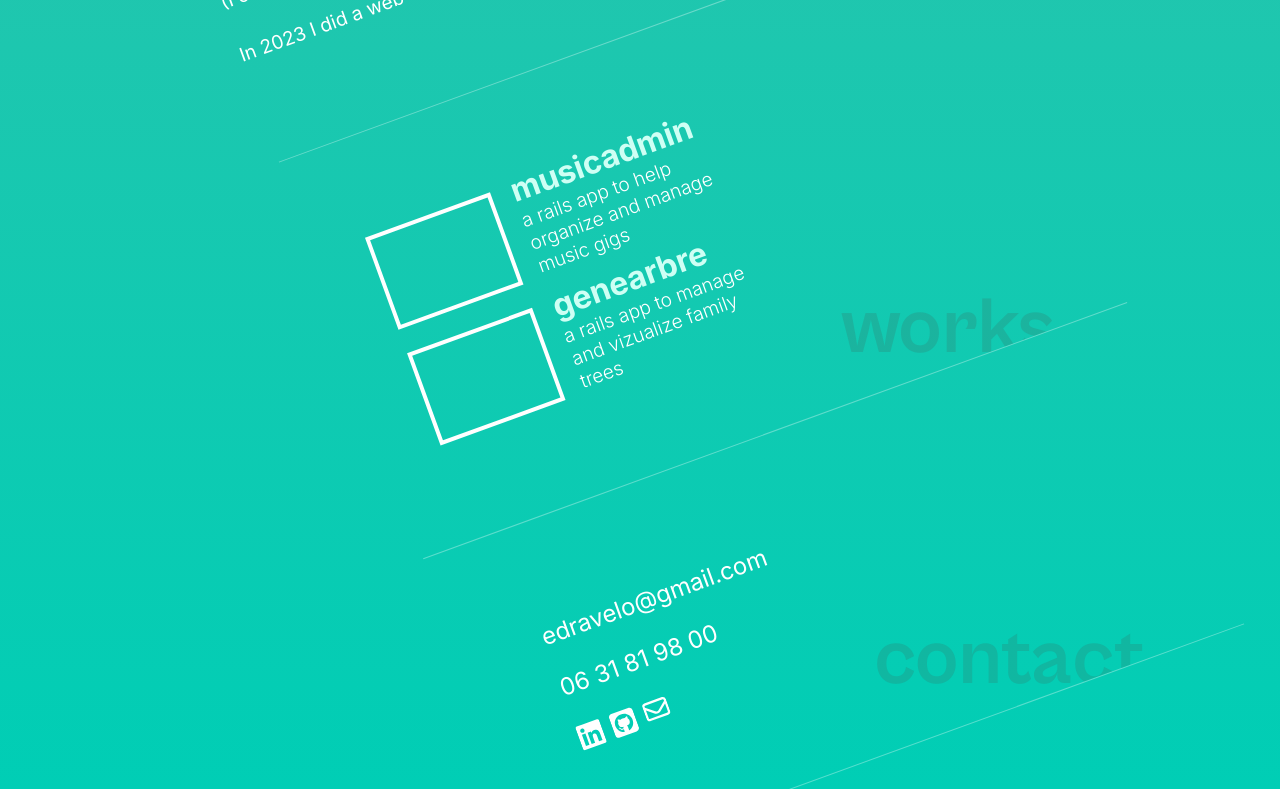
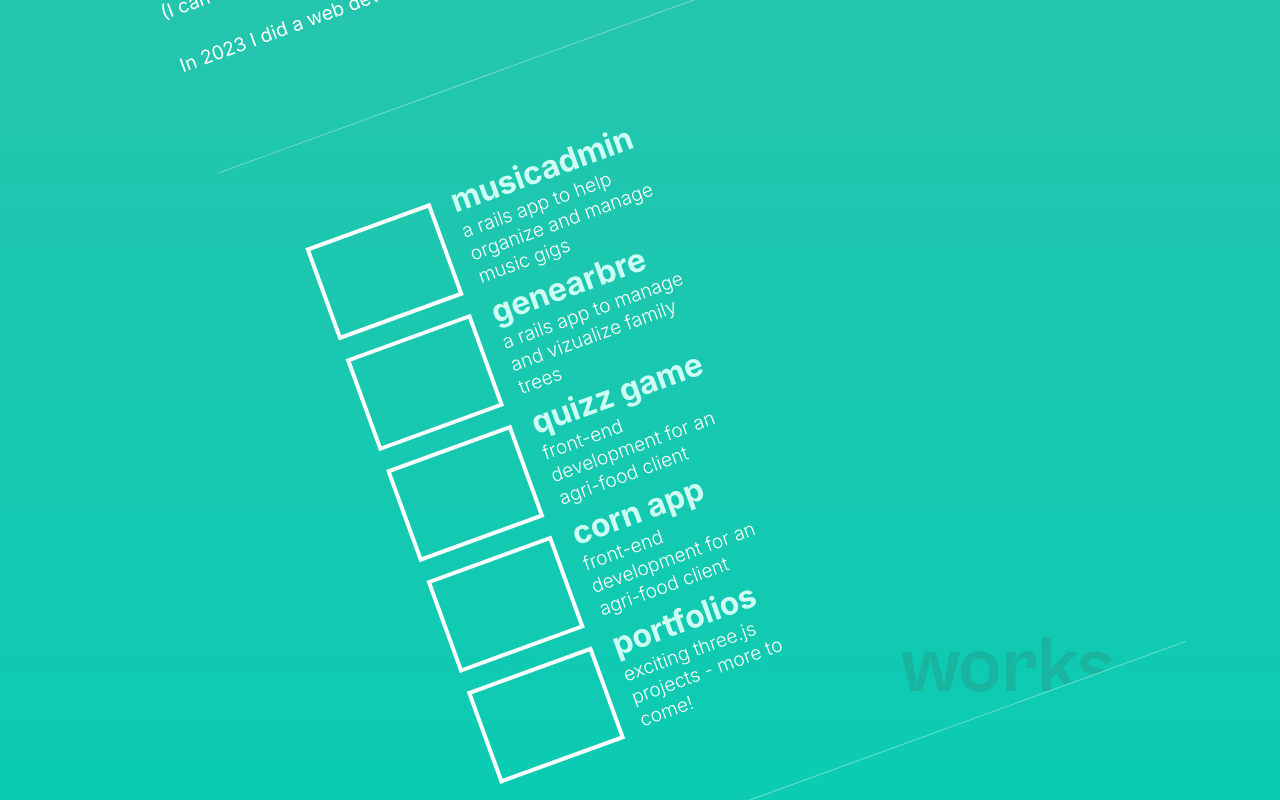
Before and after one commit to edouardrav/portfolio, a Vue app: page / in a window 1280 px wide. Shown: the part 800-1600 px from the top of the page. Built offline with nearby package versions, Linux system fonts and the light colour scheme.

Commit message:
added animations in the works

```diff
--- a/src/App.vue
+++ b/src/App.vue
@@ -2,7 +2,7 @@
 import Piano from './components/Piano.vue'
 import Screen from './components/Screen.vue'
 import Category from './components/Category.vue'
-import Work from './components/Work.vue'
+import Works from './components/Works.vue'
 import Icons from './components/Icons.vue'
 </script>
 
@@ -38,12 +38,7 @@ import Icons from './components/Icons.vue'
       <p>In 2023 I did a web development bootcamp with <strong>Le Wagon</strong></p>
     </Category>
     <Category title="works">
-      <Work title="musicadmin">
-        a rails app to help organize and manage music gigs
-      </Work>
-      <Work title="genearbre">
-        a rails app to manage and vizualize family trees
-      </Work>
+      <Works />
     </Category>
     <Category title="contact">
       <p class="contact-info">edravelo@gmail.com</p>
--- a/src/assets/anim.css
+++ b/src/assets/anim.css
@@ -42,6 +42,7 @@
     transform: translateX(0px);
   }
 }
+
 .anim-push {
   animation: animPush 0.3s linear;
 }
@@ -54,13 +55,39 @@
   0% {
     transform: translateY(0px);
   }
+
   40% {
     transform: translateY(var(--pushing-height));
   }
+
   60% {
     transform: translateY(var(--pushing-height));
   }
+
   100% {
     transform: translateY(0px);
   }
 }
+
+@keyframes animGrow {
+  0% {
+    height: var(--init-screen-height);
+    width: var(--init-screen-width);
+  }
+
+  100% {
+    height: 200px;
+    width: 200px;
+  }
+}
+
+@keyframes animShrink {
+  0% {
+    height: 200px;
+    width: 200px;
+  }
+  100% {
+    height: var(--init-screen-height);
+    width: var(--init-screen-width);
+  }
+}
--- a/src/assets/main.css
+++ b/src/assets/main.css
@@ -10,6 +10,8 @@
   --lighter-green: #cefff4;
   --grey: #425E57;
   --darker-grey: #2D3F3A;
+  --init-screen-width: 125px;
+  --init-screen-height: 90px;
 }
 
 #app {
--- a/src/components/Screen.vue
+++ b/src/components/Screen.vue
@@ -1,15 +1,27 @@
 <script setup>
+import { ref, defineExpose } from 'vue'
+
+const div = ref(null)
+
+defineExpose({
+  div
+})
 </script>
 
 <template>
-  <div class="screen"></div>
+  <div class="screen" ref="div"></div>
 </template>
 
 <style scoped>
+:root {
+  --init-screen-width: 125px;
+  --init-screen-height: 90px;
+}
+
 .screen {
   border: 4px solid white;
   border-radius: 0 0 0 0;
-  width: 125px;
-  height: 90px;
+  width: var(--init-screen-width);
+  height: var(--init-screen-height);
 }
 </style>
--- a/src/components/Work.vue
+++ b/src/components/Work.vue
@@ -1,14 +1,25 @@
 <script setup>
+import { useTemplateRef } from 'vue'
 import Screen from './Screen.vue'
 
 const props = defineProps({
   title: String,
 });
+
+const screen = useTemplateRef('screen')
+
+const grow = (event) => {
+  screen.value.div.classList.add('anim-grow')
+}
+
+const shrink = () => {
+  screen.value.div.classList.add('anim-shrink')
+}
 </script>
 
 <template>
   <div class="work">
-    <Screen />
+    <Screen class="screen" ref="screen" />
     <div class="info">
       <h4>{{ title }}</h4>
       <p>
@@ -23,16 +34,45 @@ const props = defineProps({
   display: flex;
   gap: 20px;
 
+  &.open {
+    .screen {
+      animation: animGrow 0.2s ease forwards;
+    }
+  }
+  &.close {
+    .screen {
+      animation: animShrink 0.2s ease forwards;
+    }
+  }
+
   h4 {
     font-size: 2em;
     margin: 0;
     margin-top: -13px;
     color: var(--lighter-green);
+    transition: 0.2s;
   }
+
   p {
     margin: 0;
     width: 200px;
     font-weight: 300;
   }
+
+  .screen {
+    transition: 0.2s;
+  }
+
+  &:hover {
+    cursor: pointer;
+
+    h4 {
+      color: white;
+    }
+
+    .screen {
+      background-color: var(--light-green);
+    }
+  }
 }
 </style>
--- /dev/null
+++ b/src/components/Works.vue
@@ -0,0 +1,58 @@
+<script setup>
+import { ref } from 'vue'
+import Work from './Work.vue'
+
+const works = ref([
+  {
+    title: 'musicadmin',
+    info: 'a rails app to help organize and manage music gigs',
+    classes: '',
+  },
+  {
+    title: 'genearbre',
+    info: 'a rails app to manage and vizualize family trees',
+    classes: '',
+  },
+  {
+    title: 'quizz game',
+    info: 'front-end development for an agri-food client',
+    classes: '',
+  },
+  {
+    title: 'corn app',
+    info: 'front-end development for an agri-food client',
+    classes: '',
+  },
+  {
+    title: 'portfolios',
+    info: 'exciting three.js projects - more to come!',
+    classes: '',
+  }
+])
+
+const previousIndex = ref(null)
+
+const select = (index) => {
+  works.value[index].classes = 'open'
+  if (previousIndex.value !== null) {
+    works.value[previousIndex.value].classes = 'close'
+  }
+  previousIndex.value = index
+}
+</script>
+
+<template>
+  <div class="works">
+    <Work v-for="(work, index) in works" :title="work.title" :class="work.classes" @click="select(index)">
+      {{ work.info }}
+    </Work>
+  </div>
+</template>
+
+<style scoped>
+.works {
+  display: flex;
+  flex-direction: column;
+  gap: 20px;
+}
+</style>
```
